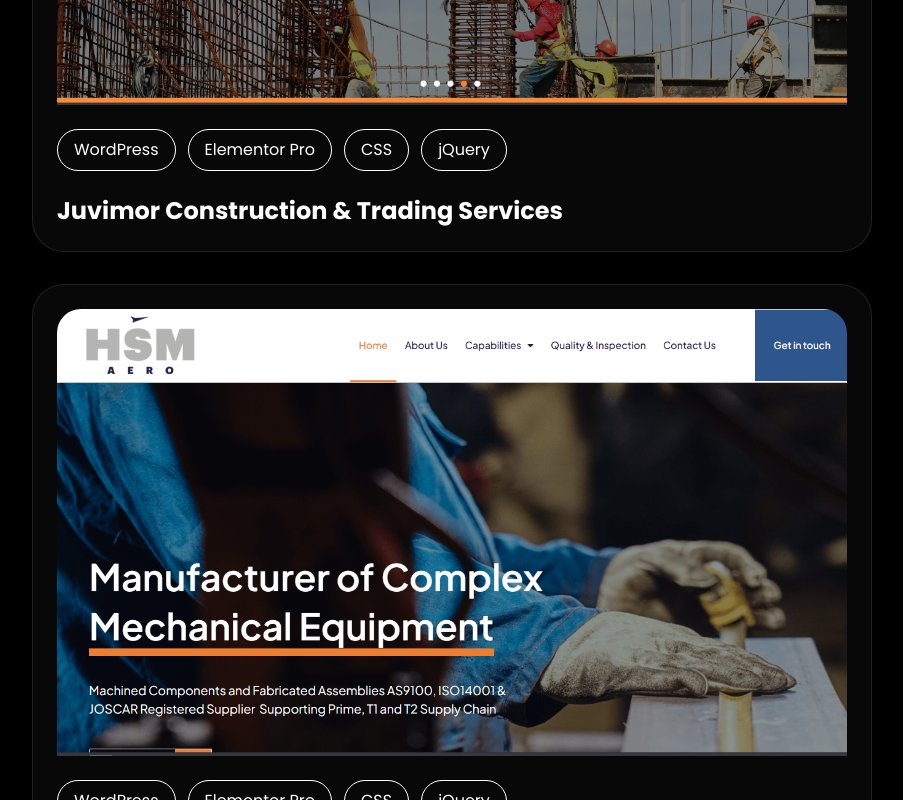
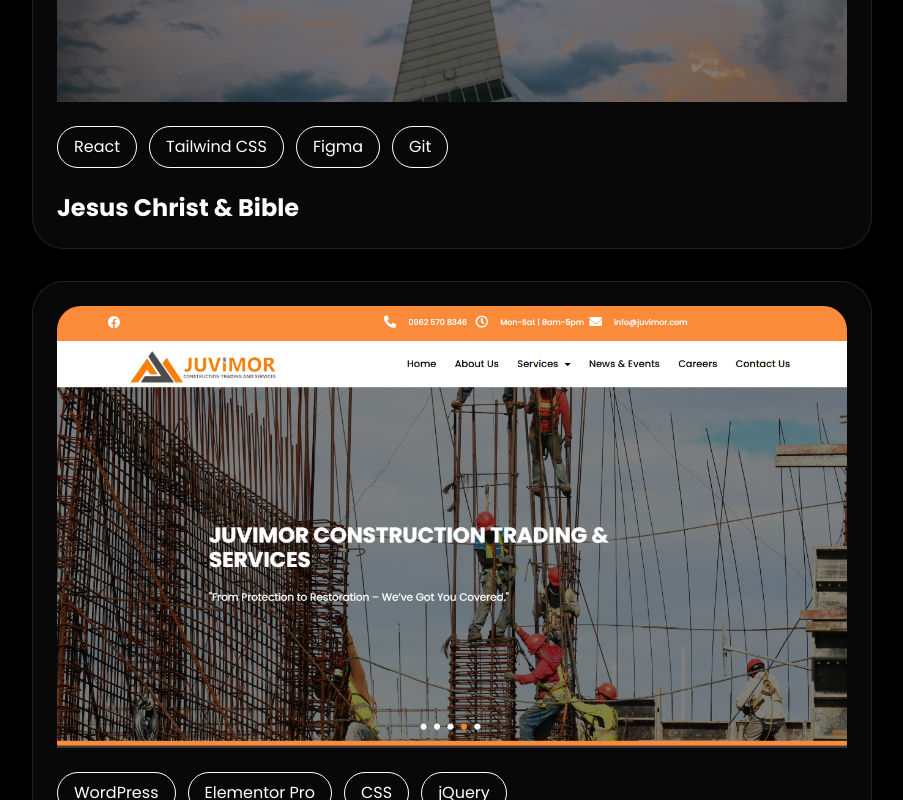
Before and after one commit to refuerzomaj/personal-website, a React (Vite) app: page / in a window 1280 px wide. Shown: the part 4220-5020 px from the top of the page, without its empty margins (188-1091 px from the left). Built offline with nearby package versions, Linux system fonts and the light colour scheme.

Commit message:
nineteen commit

```diff
--- a/src/components/projects.jsx
+++ b/src/components/projects.jsx
@@ -10,6 +10,7 @@ import image8 from "../assets/keystone.png";
 import image9 from "../assets/agility.png";
 import image10 from "../assets/browsercache.png";
 import image11 from "../assets/dpwh.png";
+import image12 from "../assets/jesus-christ-bible.png";
 
 const Projects = () => {
   const [showAll, setShowAll] = useState(false);
@@ -17,6 +18,13 @@ const Projects = () => {
   const [modalVisible, setModalVisible] = useState(false);
 
   const cards = [
+    {
+      image: image12,
+      title: "Jesus Christ & Bible",
+      link: "https://refuerzomaj.github.io/Jesus-Christ-Bible/",
+      description: "Single-page website about Jesus Christ and the Bible.",
+      tags: ["React", "Tailwind CSS", "Figma", "Git"],
+    },
     {
       image: image2,
       title: "Juvimor Construction & Trading Services",
```
Also changed, not shown: src/assets/jesus-christ-bible.png (added).
